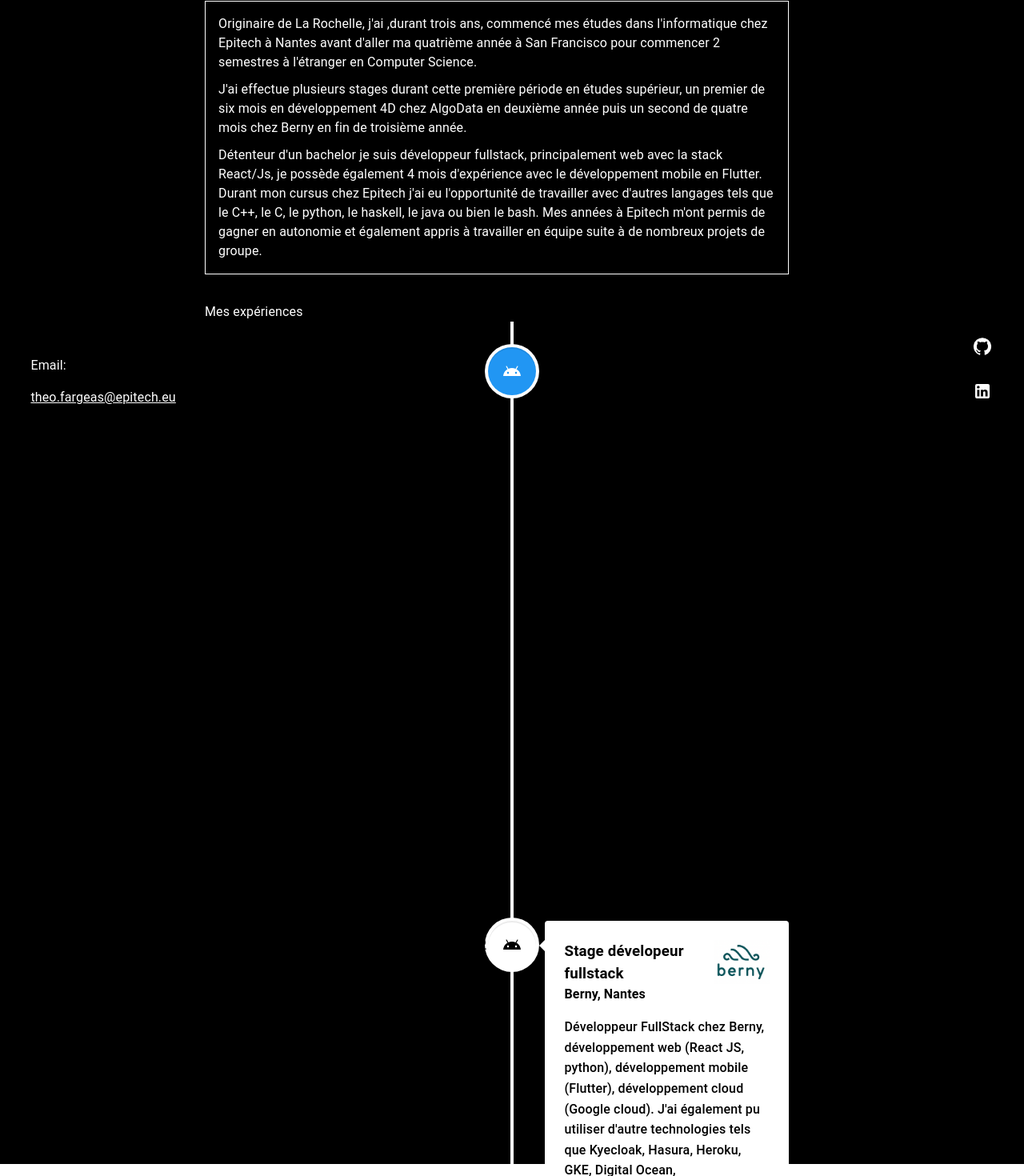
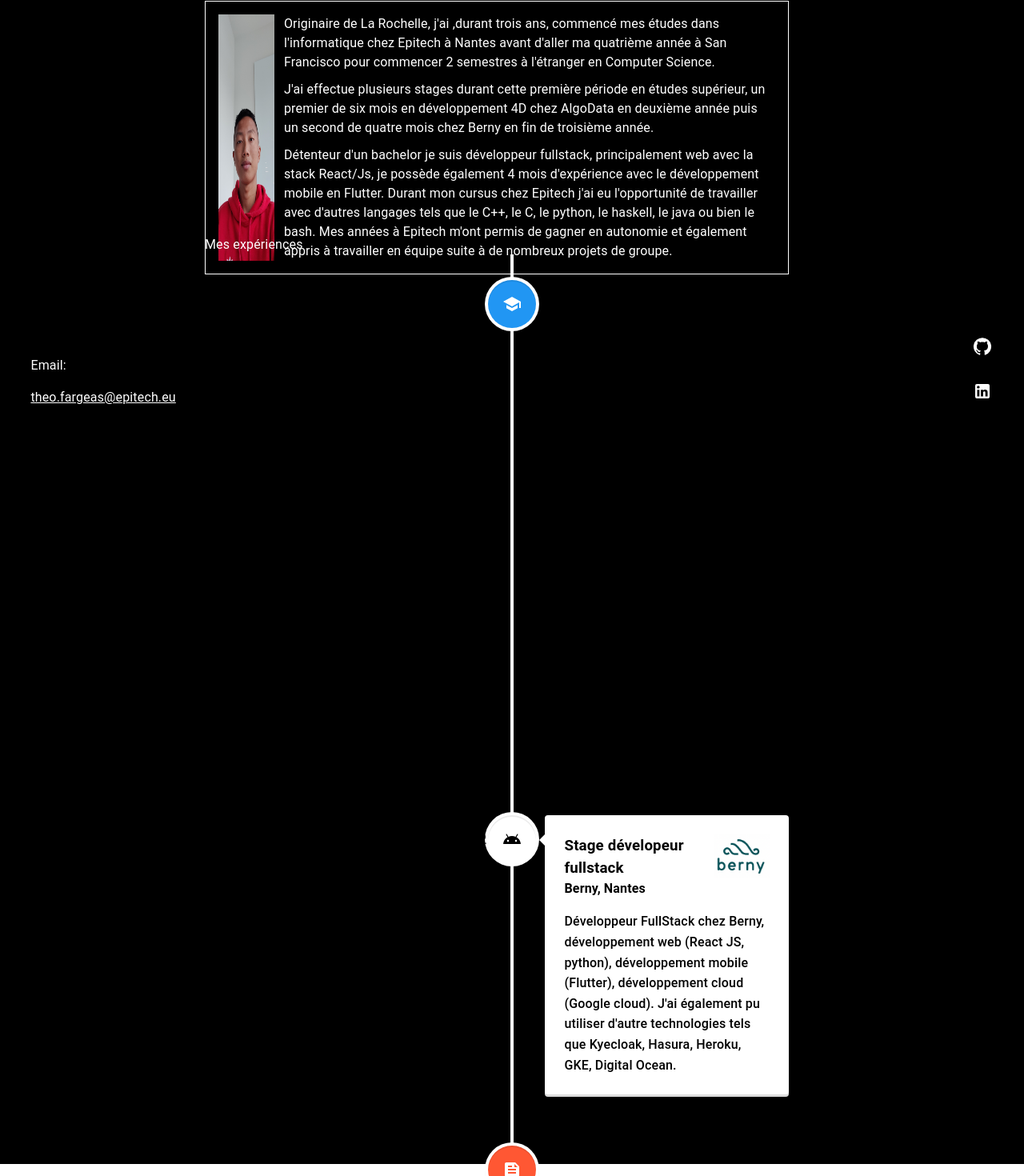
Before and after one commit to theofrgs/MyPortfolioWeb, a React (Create React App) app: page / in a window 1280 px wide. Shown: the part 245-1715 px from the top of the page at 80% size. Built offline with nearby package versions, Linux system fonts and the light colour scheme.

Commit message:
[feature-experiences]: add profil img

```diff
--- a/src/Views/Components/Description.js
+++ b/src/Views/Components/Description.js
@@ -11,11 +11,17 @@
                     <Box sx={{ height: '10px' }} />
                     <Box>
                         <Box component="span" sx={{ display: 'flex', flexDirection: 'column', p: 2, width: '95%', borderWidth: '0.8px', borderColor: 'white', borderStyle: 'solid' }}>
-                            Originaire de La Rochelle, j'ai ,durant trois ans, commencé mes études dans l'informatique chez Epitech à Nantes avant d'aller ma quatrième année à San Francisco pour commencer 2 semestres à l'étranger en Computer Science.
-                            <div style={{ height: "10px" }} />
-                            J'ai effectue plusieurs stages durant cette première période en études supérieur, un premier de six mois en développement 4D chez AlgoData en deuxième année puis un second de quatre mois chez Berny en fin de troisième année.
-                            <div style={{ height: "10px" }} />
-                            Détenteur d'un bachelor je suis développeur fullstack, principalement web avec la stack React/Js, je possède également 4 mois d'expérience avec le développement mobile en Flutter.  Durant mon cursus chez Epitech j'ai eu l'opportunité de travailler avec d'autres langages tels que le C++, le C, le python, le haskell, le java ou bien le bash. Mes années à Epitech m'ont permis de gagner en autonomie et également appris à travailler en équipe suite à de nombreux projets de groupe.
+                            <Box sx={{ display: 'flex', flexDirection: 'row', justifyContent: 'space-between', }}>
+                                <img style={{ width: "10%" }} src="profil.png" />
+                                <Box sx={{width: "10%" }}/>
+                                <Box sx={{}}>
+                                    Originaire de La Rochelle, j'ai ,durant trois ans, commencé mes études dans l'informatique chez Epitech à Nantes avant d'aller ma quatrième année à San Francisco pour commencer 2 semestres à l'étranger en Computer Science.
+                                    <div style={{ height: "10px" }} />
+                                    J'ai effectue plusieurs stages durant cette première période en études supérieur, un premier de six mois en développement 4D chez AlgoData en deuxième année puis un second de quatre mois chez Berny en fin de troisième année.
+                                    <div style={{ height: "10px" }} />
+                                    Détenteur d'un bachelor je suis développeur fullstack, principalement web avec la stack React/Js, je possède également 4 mois d'expérience avec le développement mobile en Flutter.  Durant mon cursus chez Epitech j'ai eu l'opportunité de travailler avec d'autres langages tels que le C++, le C, le python, le haskell, le java ou bien le bash. Mes années à Epitech m'ont permis de gagner en autonomie et également appris à travailler en équipe suite à de nombreux projets de groupe.
+                                </Box>
+                            </Box>
                         </Box>
                     </Box>
                 </Box>
--- a/src/Views/Components/Experiences.js
+++ b/src/Views/Components/Experiences.js
@@ -1,6 +1,8 @@
 import * as React from 'react';
 import GitHubIcon from '@mui/icons-material/GitHub';
+import SchoolIcon from '@mui/icons-material/School';
 import AndroidIcon from '@mui/icons-material/Android';
+import FeedIcon from '@mui/icons-material/Feed';
 import { Box, CssBaseline } from "@mui/material";
 import { VerticalTimeline, VerticalTimelineElement } from 'react-vertical-timeline-component';
 import 'react-vertical-timeline-component/style.min.css';
@@ -31,7 +33,7 @@
 }
 
 const Experiences = () => {
-    const [showMore, setShowMore] = React.useState(false)
+    const [showMore, setShowMore] = React.useState(true)
 
     return (
         <div id="experiences" style={{ width: '100%', backgroundColor: "black" }}>
@@ -41,13 +43,13 @@
                     <Box sx={{ height: '10px' }} />
                     <VerticalTimeline>
                         <TimeData
-                            icon={<AndroidIcon />}
+                            icon={<SchoolIcon />}
                             primaireColor="rgb(33, 150, 243)"
                             secondColor='#fff'
-                            img={<img style={{ width: "70px" }} src="berny_logo.png"></img>}
+                            img={<img style={{ width: "70px" }} src="epitech_logo.png"></img>}
                             jobData={{
                                 title: "Étudiant en quatrième année",
-                                company: "San Francisco State University, Epitech, Nantes",
+                                company: "Epitech, San Francisco",
                                 date: "Octobre 2019 - présent",
                                 description: "Actuellement en 4ème année à San Francisco State University. Développement d'applications, participation à plusieurs événements (DEVFEST, DEVPARTY, HASHCODE Google, Epitech JAM), projet gagnant avec la marque Mugler. Création de projets Web et Mobile avec React, Flutter, NodeJs, Java. Création d'algorithmes et de projets. Participation à plusieurs événements (DEVPARTY, HASHCODE google, Epitech JAM, projet Week Mugler). Création de projet en C++. Création d'un projet mathématique en Python. Pratique du DevOps (Github Action / JetKins/ Docker, Kubernetes)"
                                 // description: "Développeur Web / Mobile fullstack avec les technologies ReactJS / Flutter. Mise en place d'une api Flash en ligne avec un doplet. Développement d'une application mobile Flutter. Mise en place d'un serveur keycloak avec vérification d'email, numéro de téléphone, google, Facebook."
@@ -61,12 +63,12 @@
                                 title: "Stage dévelopeur fullstack",
                                 company: "Berny, Nantes",
                                 date: "Avril 2022 - Juillet 2022",
-                                description: "Développeur FullStack chez Berny, développement web (React JS, python), développement mobile (Flutter), développement cloud (Google cloud). J'ai également pu utiliser d'autre technologies tels que Kyecloak, Hasura, Heroku, GKE, Digital Ocean, "
+                                description: "Développeur FullStack chez Berny, développement web (React JS, python), développement mobile (Flutter), développement cloud (Google cloud). J'ai également pu utiliser d'autre technologies tels que Kyecloak, Hasura, Heroku, GKE, Digital Ocean."
                                 // description: "Développeur Web / Mobile fullstack avec les technologies ReactJS / Flutter. Mise en place d'une api Flash en ligne avec un doplet. Développement d'une application mobile Flutter. Mise en place d'un serveur keycloak avec vérification d'email, numéro de téléphone, google, Facebook."
                             }} />
                         {showMore &&
                             <TimeData
-                                icon={<AndroidIcon />}
+                                icon={<FeedIcon />}
                                 primaireColor="rgb(255, 87, 51)"
                                 secondColor='#fff'
                                 img={<img style={{ width: "70px" }} src="algodata_logo.png"></img>}
```
Also changed, not shown: public/epitech_logo.png (added), public/profil.png (added).
